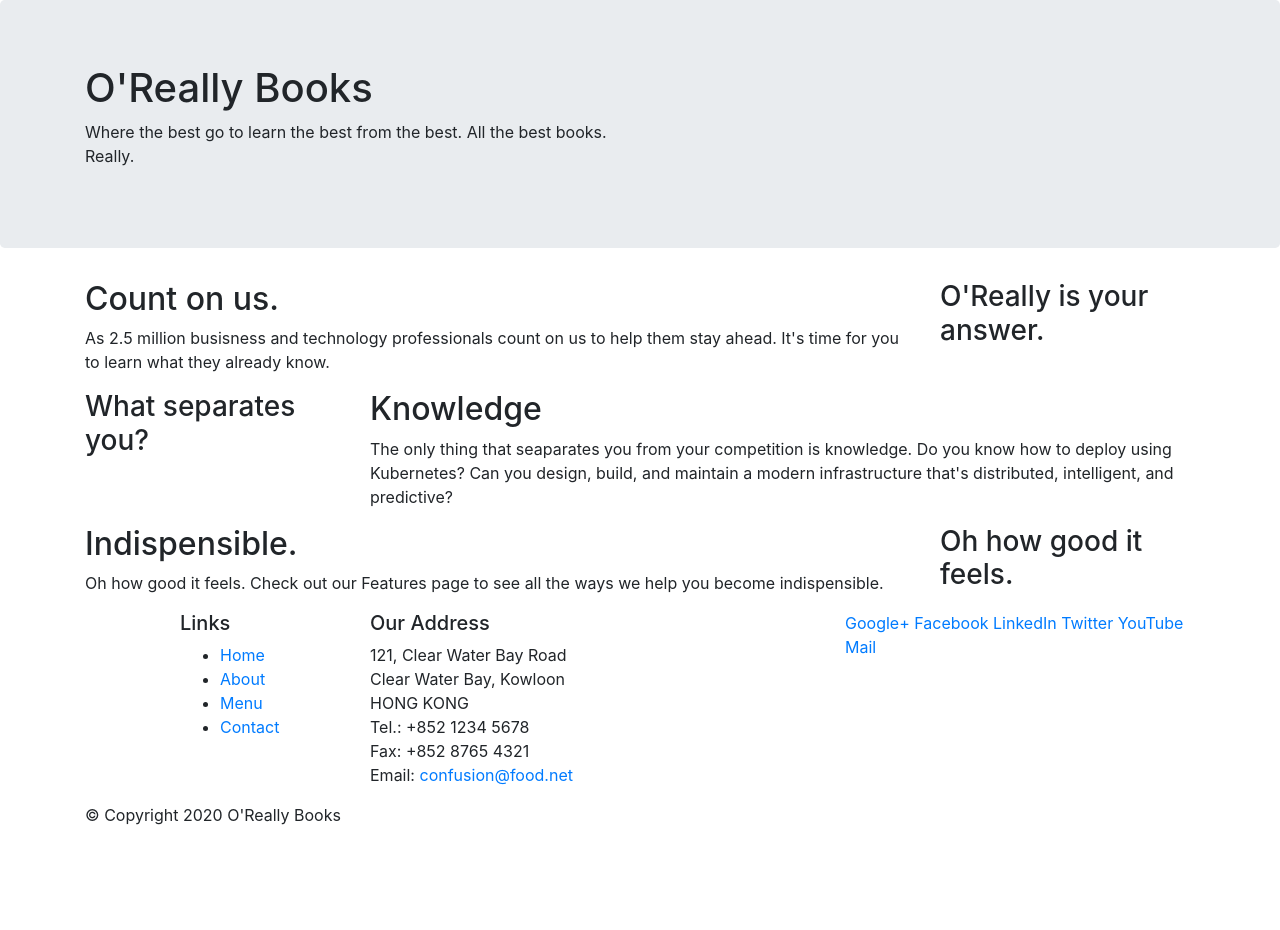
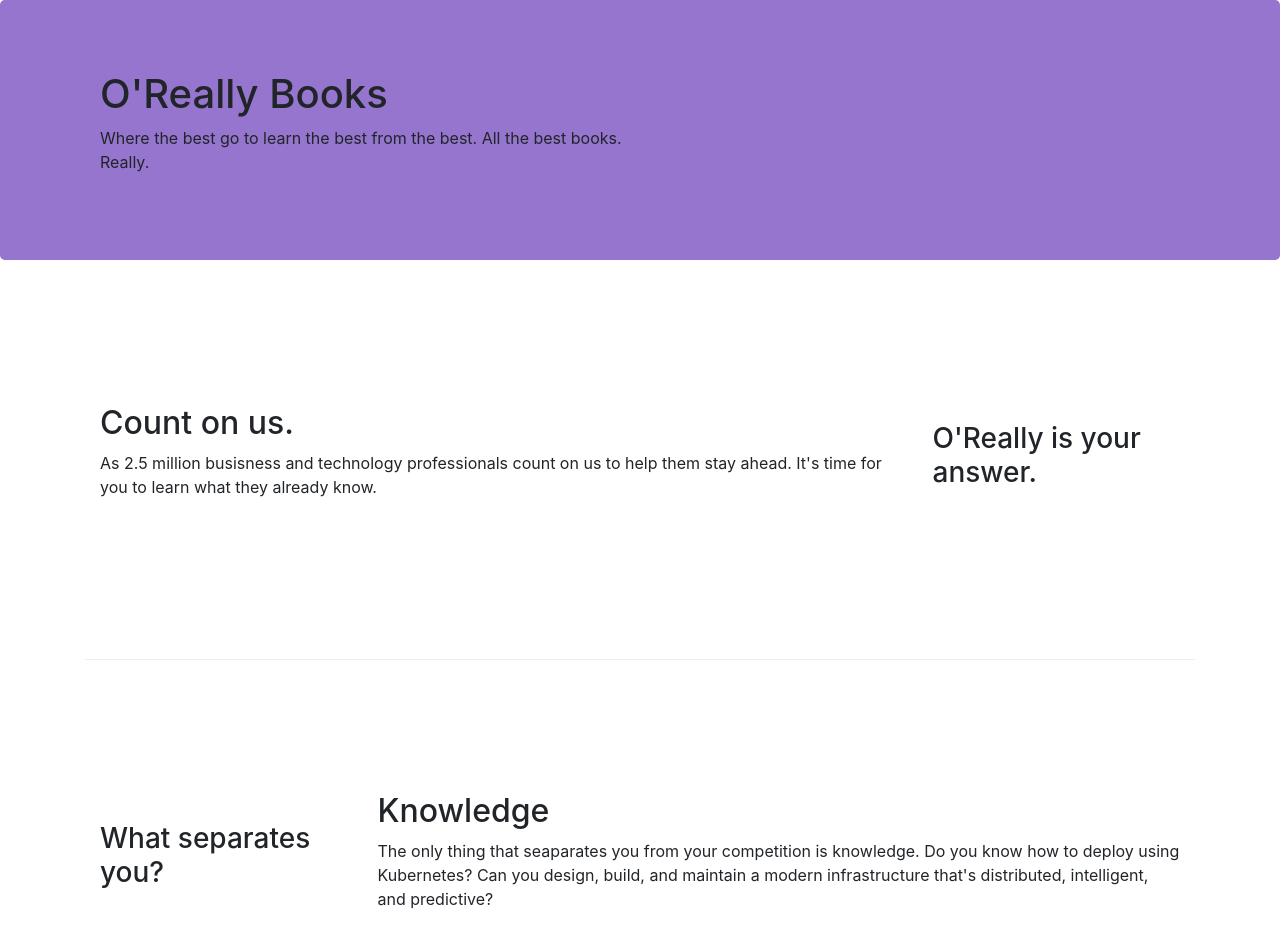
Before and after one commit to betsystevens/books, a website: page index.html in a window 1280 px wide. Shown: the top 930 px of the page. Before the commit the page ends 843 px from the top, so only its background shows below. Drawn offline with nearby package versions, Linux system fonts and the light colour scheme.

Commit message:
bootstartp grid part 2

```diff
--- /dev/null
+++ b/css/styles.css
@@ -0,0 +1,29 @@
+.row-header {
+  margin: 0px auto;
+  padding: 0px auto;
+}
+
+.row-content {
+  margin: 0px auto;
+  padding: 50px 0px;
+  border-bottom: 1px ridge;
+  min-height: 400px;
+}
+
+.footer {
+  background-color: #D1C4ED;
+  margin: 0px auto;
+  padding: 20px 0px;
+}
+
+.jumbotron {
+  padding: 70px 30px;
+  margin: 0px auto;
+  background: #9575CD;
+}
+
+.address {
+  font-size: 80%;
+  margin: 0px;
+  color: #0f0f0f;
+}
--- a/index.html
+++ b/index.html
@@ -7,14 +7,14 @@
   <meta http-equiv="x-ua-compatible" content="ie-edge">
   <!-- Bootstrap CSS -->
   <link rel="stylesheet" href="node_modules/bootstrap/dist/css/bootstrap.min.css">
+  <link rel="stylesheet" href="css/styles.css">
   <title>The Best Books</title>
 </head>
 
 <body>
-
     <header class="jumbotron">
         <div class="container">
-            <div class="row">
+            <div class="row row-header">
                 <div class="col-12 col-sm-6">
                     <h1>O'Really Books</h1>
                     <p>Where the best go to learn the best from the best. All the best books. Really.</p>
@@ -27,7 +27,7 @@
 
     <div class="container">
 
-        <div class="row">
+        <div class="row row-content align-items-center">
             <div class="col-12 col-sm-4 order-sm-last col-md-3">
                 <h3>O'Really is your answer.</h3>
             </div>
@@ -37,7 +37,7 @@
             </div>
         </div>
 
-        <div class="row">
+        <div class="row row-content align-items-center">
             <div class="col-12 col-sm-4 col-md-3">
                 <h3>What separates you?</h3>
             </div>
@@ -47,7 +47,7 @@
             </div>
         </div>
 
-        <div class="row">
+        <div class="row row-content align-items-center">
             <div class="col-12 col-sm-4 order-sm-last col-md-3">
                 <h3>Oh how good it feels.</h3>
             </div>
@@ -58,12 +58,12 @@
         </div>
     </div>
 
-    <footer>
+    <footer class="footer">
         <div class="container">
             <div class="row">
                 <div class="col-4 offset-1 col-sm-2">
                     <h5>Links</h5>
-                    <ul>
+                    <ul class="list-unstyled">
                         <li><a href="#">Home</a></li>
                         <li><a href="#">About</a></li>
                         <li><a href="#">Menu</a></li>
@@ -81,8 +81,8 @@
 		              Email: <a href="mailto:bestBooks@oreally.net">confusion@food.net</a>
 		           </address>
                 </div>
-                <div class="col-12 col-sm-4">
-                    <div>
+                <div class="col-12 col-sm-4 align-self-center">
+                    <div class="text-center">
                         <a href="http://google.com/+">Google+</a>
                         <a href="http://www.facebook.com/profile.php?id=">Facebook</a>
                         <a href="http://www.linkedin.com/in/">LinkedIn</a>
@@ -92,7 +92,7 @@
                     </div>
                 </div>
            </div>
-           <div class="row">
+           <div class="row justify-content-center">
                 <div class="col-auto">
                     <p>© Copyright 2020 O'Really Books</p>
                 </div>
```
Also changed, not shown: readme.md.
